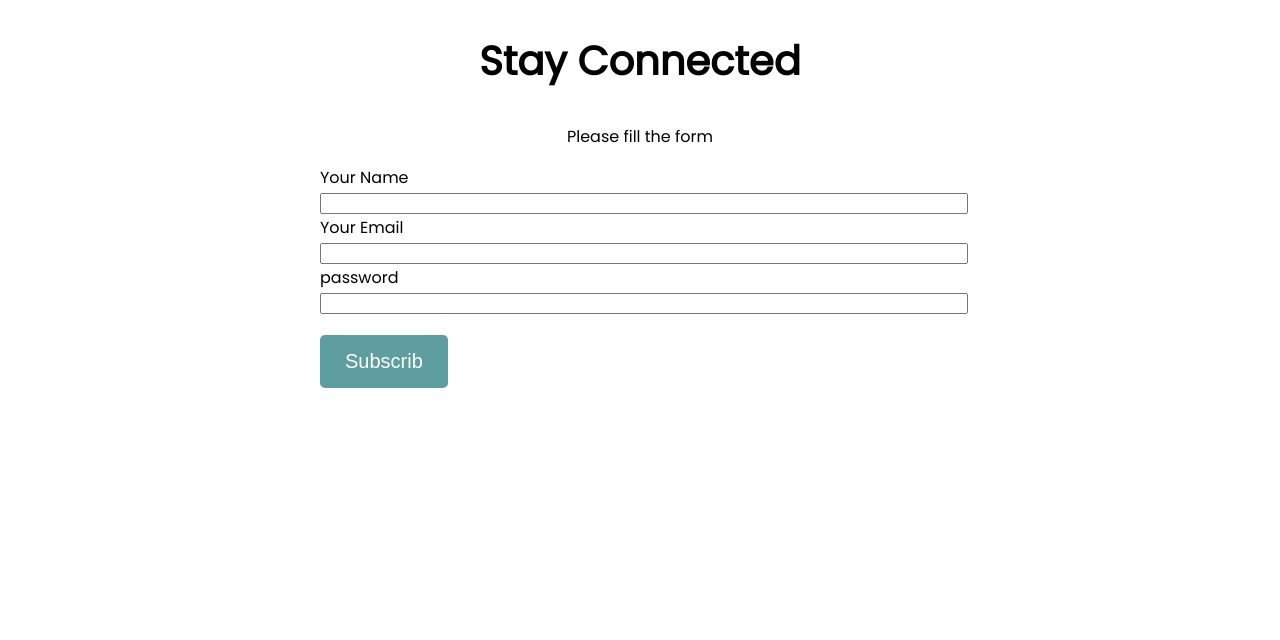
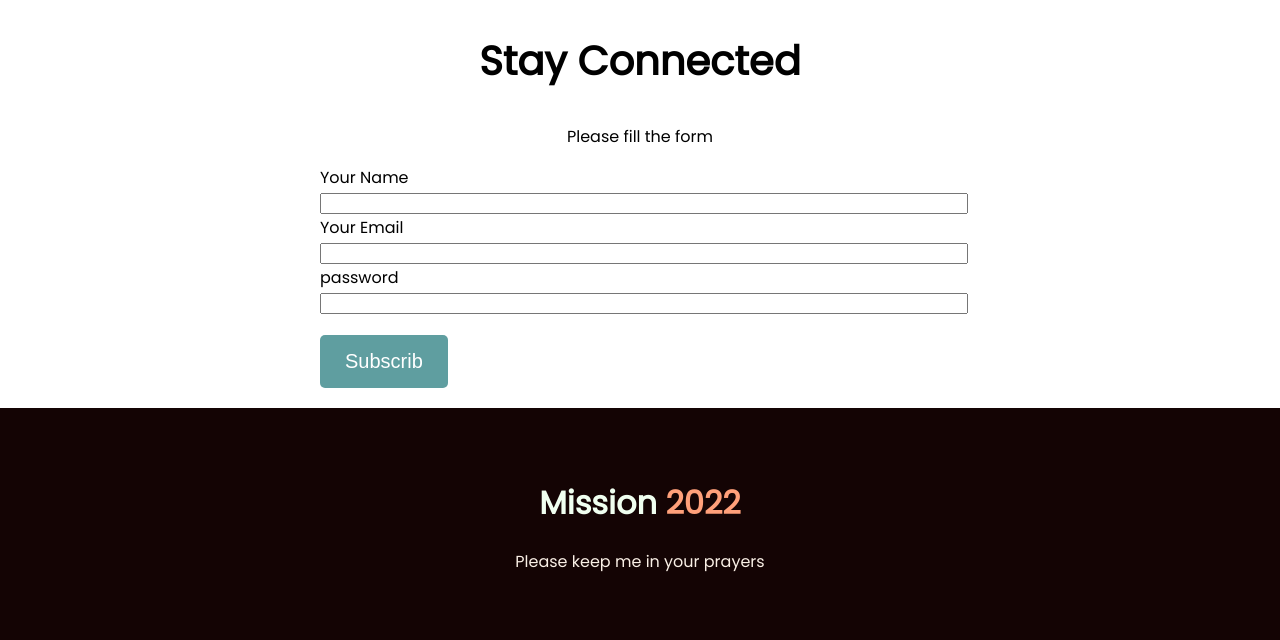
Before and after one commit to sa-sabuj/mission-2022-main, a plain HTML site: page index.html in a window 1280 px wide. Shown: the part 1766-2406 px from the top of the page. Before the commit the page ends 2174 px from the top, so only its background shows below. Drawn offline with Linux system fonts and the light colour scheme.

Commit message:
footer added

```diff
--- a/index.html
+++ b/index.html
@@ -104,6 +104,12 @@
 
         </div>
     </section>
+    <footer>
+        <div class="footer-area">
+            <h1>Mission <span class="footer-2022">2022</span></h1>
+            <p>Please keep me in your prayers</p>
+        </div>
+    </footer>
 </body>
 
 </html>
--- a/style.css
+++ b/style.css
@@ -115,3 +115,18 @@ body{
 .subscrib-btn{
     margin: 20px 0;
 }
+.footer-area{
+    background-color: rgb(20, 4, 4);
+    padding: 50px 0;
+}
+.footer-area h1{
+    color: honeydew;
+    text-align: center;
+}
+.footer-area .footer-2022{
+    color: lightsalmon;
+}
+.footer-area p{
+    color: linen;
+    text-align: center;
+}
```
